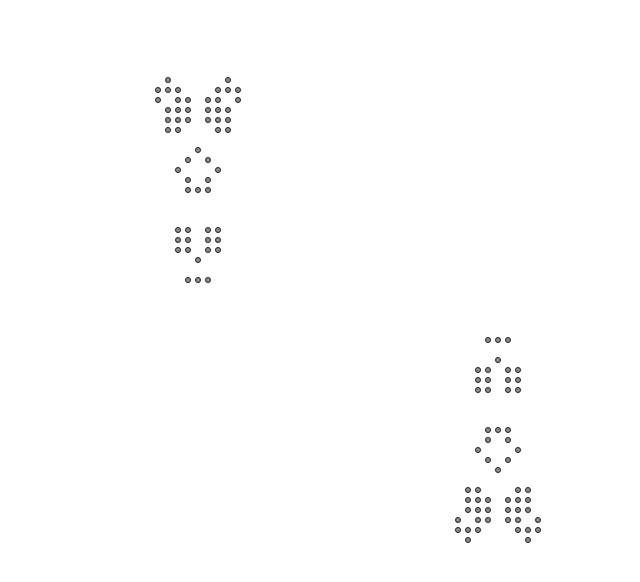
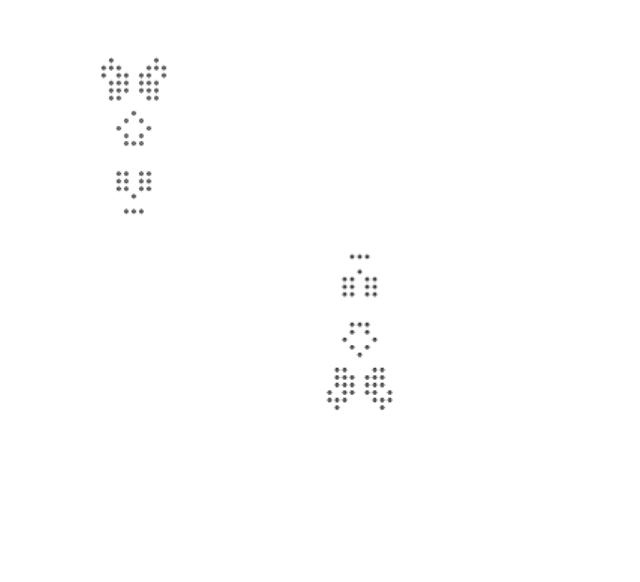
Before and after one commit to imnotjames/gameoflife.js, a plain HTML site: page index.html in a window 1280 px wide. Shown: the whole page, without its empty margins (62-702 px from the left). Drawn offline with Linux system fonts and the light colour scheme.

Commit message:
scale the canvas down to make the graphical hit less intensive

```diff
--- a/index.html
+++ b/index.html
@@ -5,6 +5,8 @@
 
 		<style type="text/css">
 			html, body { height: 100%; min-height: 100%; width: 100%; min-width: 100%; margin: 0; padding: 0; }
+
+			canvas { height: 100%; width: 100%; position: absolute; top: 0; left: 0;}
 		</style>
 
 		<script type="text/javascript" src="src/gameoflife.js"></script>
@@ -15,12 +17,12 @@
 				var canvas = document.getElementById('nodes');
 
 				if (canvas.width < document.documentElement.clientWidth) {
-					canvas.width = document.documentElement.clientWidth;
+					canvas.width = Math.floor(document.documentElement.clientWidth / 1.5);
 				}
 
 				if (canvas.height < document.documentElement.clientHeight) {
-					canvas.height = document.documentElement.clientHeight;
-					canvas.height = document.documentElement.clientHeight;
+					canvas.height = Math.floor(document.documentElement.clientHeight / 1.5);
+					canvas.height = Math.floor(document.documentElement.clientHeight / 1.5);
 				}
 
 				var context = canvas.getContext('2d');
@@ -30,7 +32,7 @@
 
 				var nodeRadius = 15;
 
-				var gameOfLife = new GameOfLife(width / 10, height / 10);
+				var gameOfLife = new GameOfLife(width / 5, height / 5);
 
 				var helper = new GameOfLifeHelper(gameOfLife);
 
```
